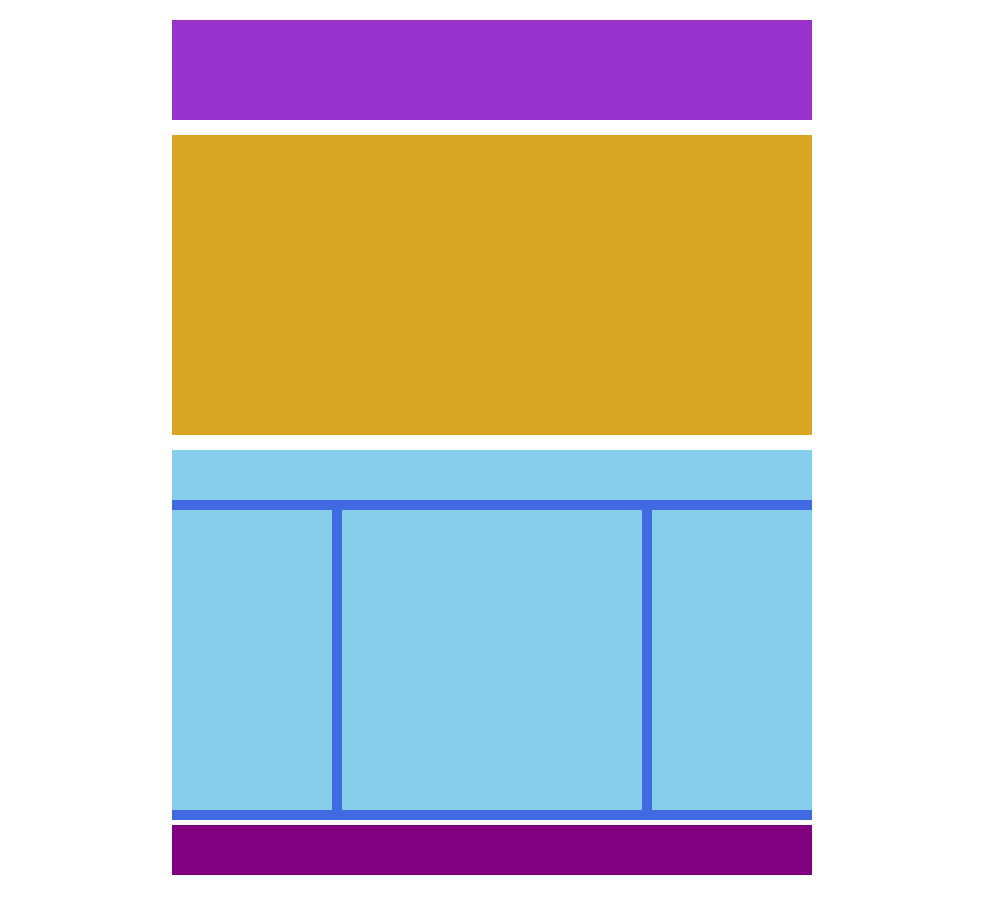
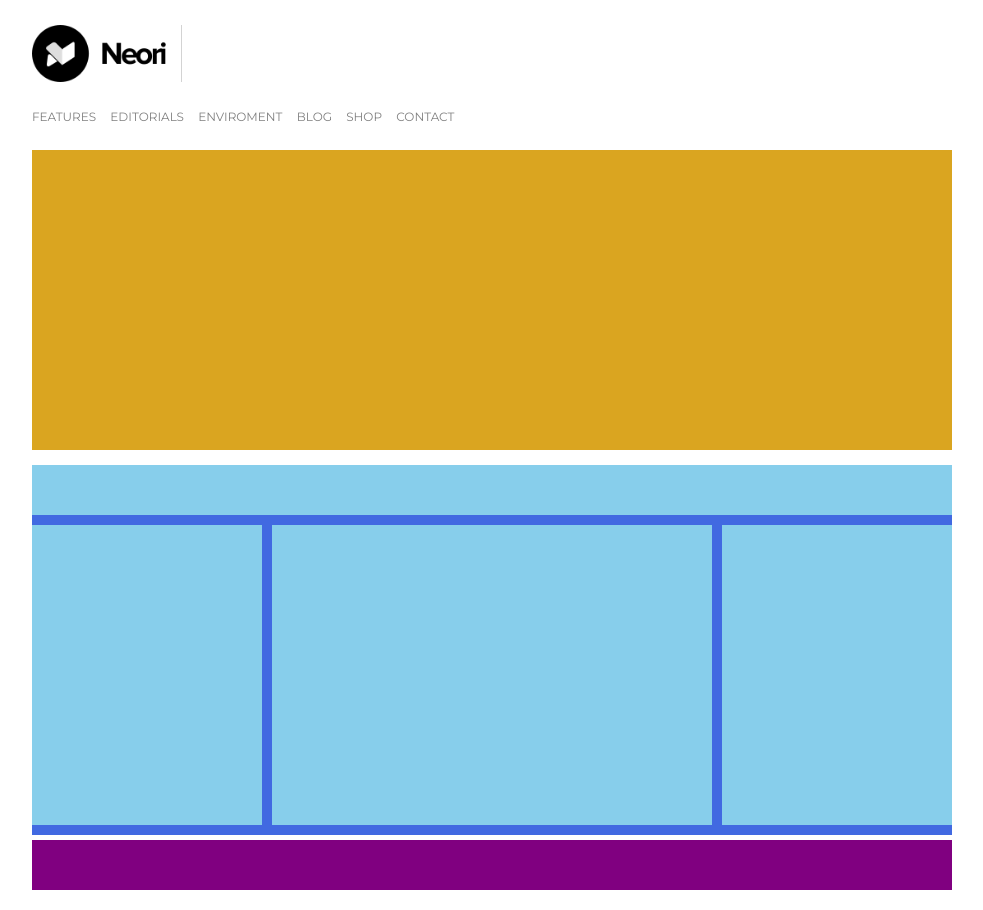
Before and after one commit to 20Federico/htmlcss-wp, a plain HTML site: page index.html in a window 1280 px wide. Shown: the whole page, without its empty margins (148-1131 px from the left). Drawn offline with Linux system fonts and the light colour scheme.

Commit message:
header completato con logo e navbar

```diff
--- a/css/style.css
+++ b/css/style.css
@@ -8,14 +8,33 @@
 /* tag */
 
 header, main, footer{
-    width: 50%;
+    width: 920px;
     margin: auto;
 }
 
 header{
-    height: 100px;
-    background-color: darkorchid;
-    margin-top: 20px;
+    margin-top: 25px;
+    margin-bottom: 25px;
+}
+
+header img{
+    width: 150px;
+    border-right: 1px solid lightgray;
+    padding-right: 15px;
+    margin-bottom: 20px;
+}
+
+nav ul li{
+    display: inline-block;
+    list-style: none;
+}
+
+nav ul li a{
+    text-decoration: none;
+    color: gray;
+    padding: 10px;
+    font-size: 12px;
+    margin-left: -10px;
 }
 
 footer{
--- a/index.html
+++ b/index.html
@@ -10,7 +10,17 @@
     </head>
     <body>
         <header>
-
+            <img src="img/logo.png" alt="Neori Logo">
+            <nav>
+                <ul>
+                    <li><a href="#">FEATURES</a></li>
+                    <li><a href="#">EDITORIALS</a></li>
+                    <li><a href="#">ENVIROMENT</a></li>
+                    <li><a href="#">BLOG</a></li>
+                    <li><a href="#">SHOP</a></li>
+                    <li><a href="#">CONTACT</a></li>
+                </ul>
+            </nav>
         </header>
 
         <main>
```
